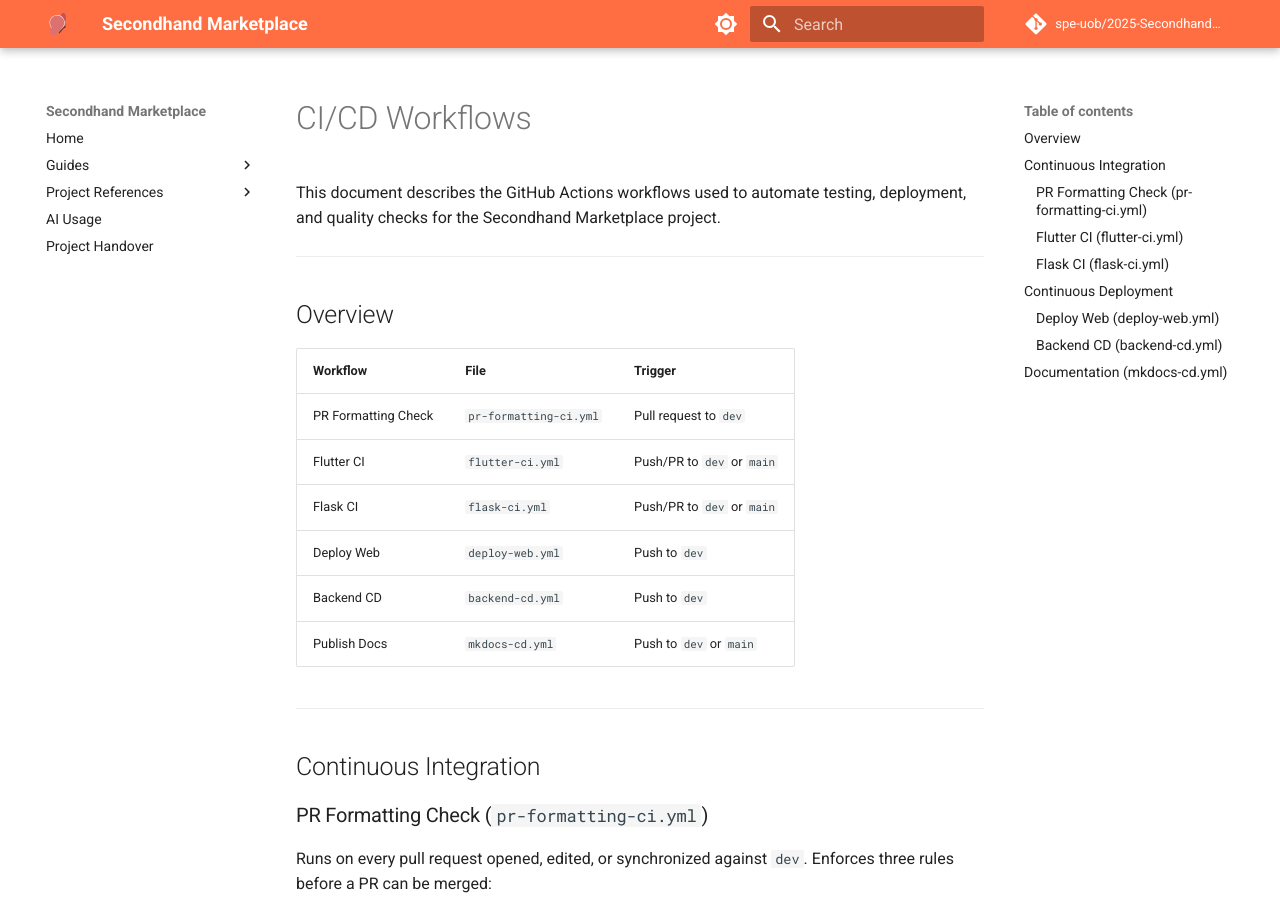
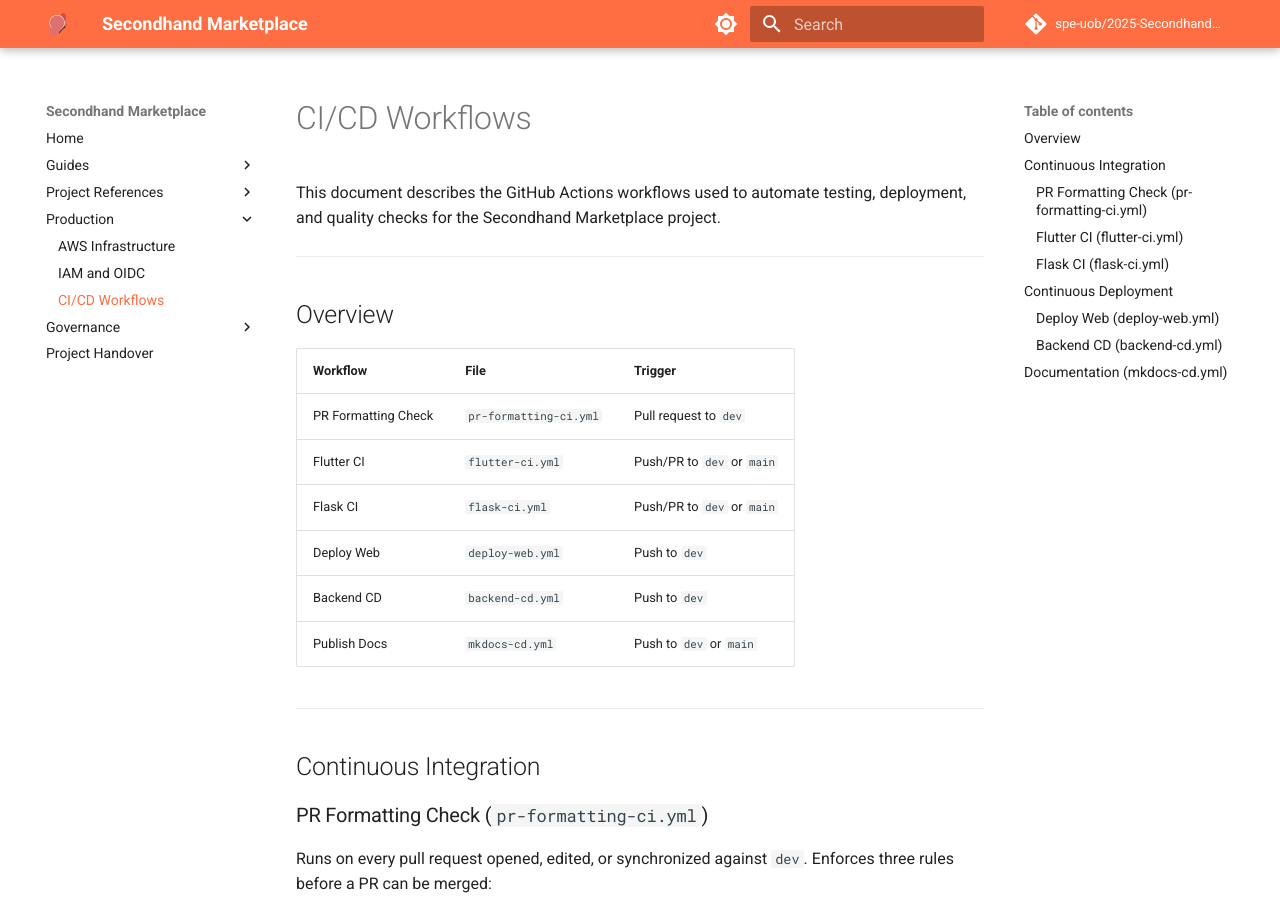
Before and after one commit to Ewan-Friend/Secondhand-Marketplace, an MkDocs documentation site: the page built from docs/workflows/ci-cd.md, in a window 1280 px wide and 900 px high. Built offline with MkDocs 1.6.1 and Material for MkDocs 9.7.7, drawn with Linux system fonts in a browser that asks for light colours; comment, search, counter and statistics services are not loaded.

Commit message:
feat(mkdocs): added missing mkdocs nav elements

```diff
--- a/mkdocs.yml
+++ b/mkdocs.yml
@@ -33,7 +33,12 @@ nav:
   - Project References:
       - Database Structure: database-structure/database-structure.md
       - Naming Conventions: naming_conventions/naming_conventions.md
-  - AI Usage: AI_usage/Ai_info.md
+  - Production:
+      - AWS Infrastructure: aws/aws-infrastructure.md
+      - IAM and OIDC: aws/iam-oidc
+      - CI/CD Workflows: workflows/ci-cd.md
+  - Governance:
+    - AI Usage: AI_usage/Ai_info.md
   - Project Handover: handover/handover.md
 
 
```
Also changed, not shown: 1 other file.
